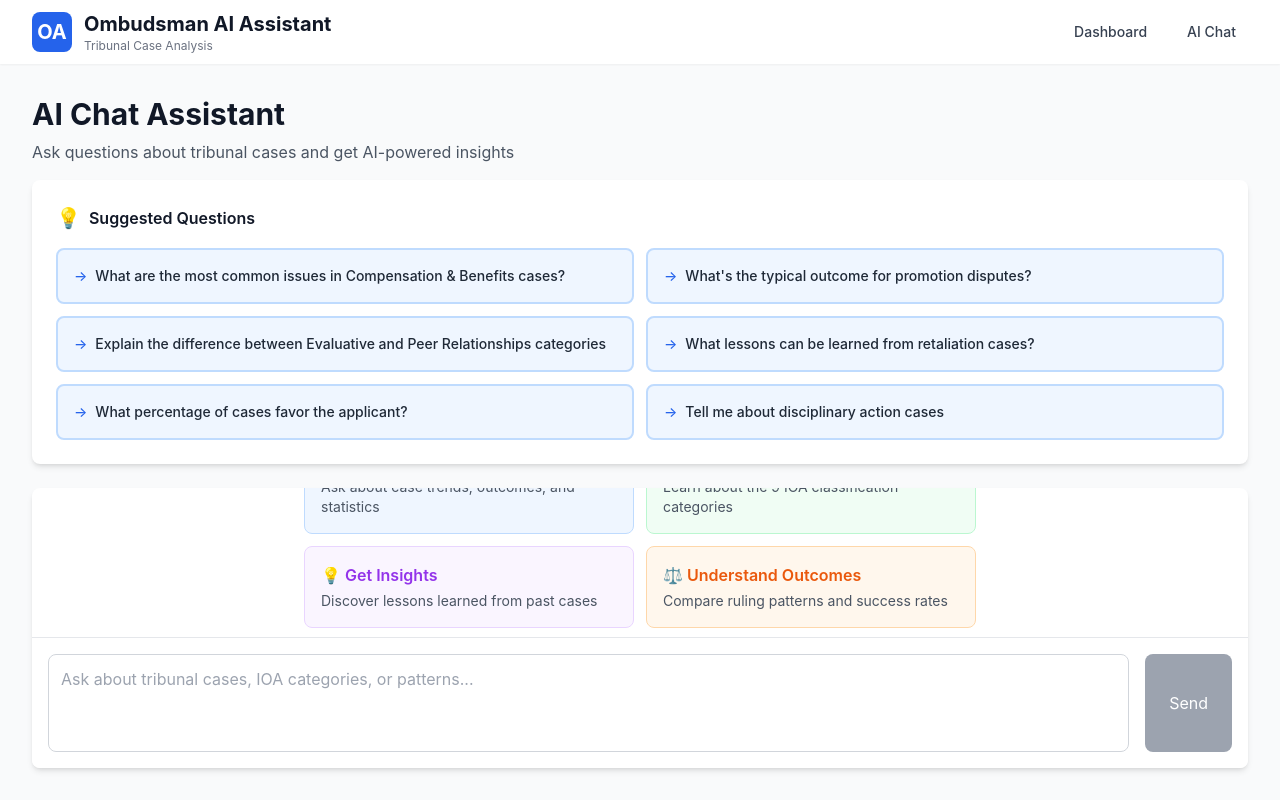
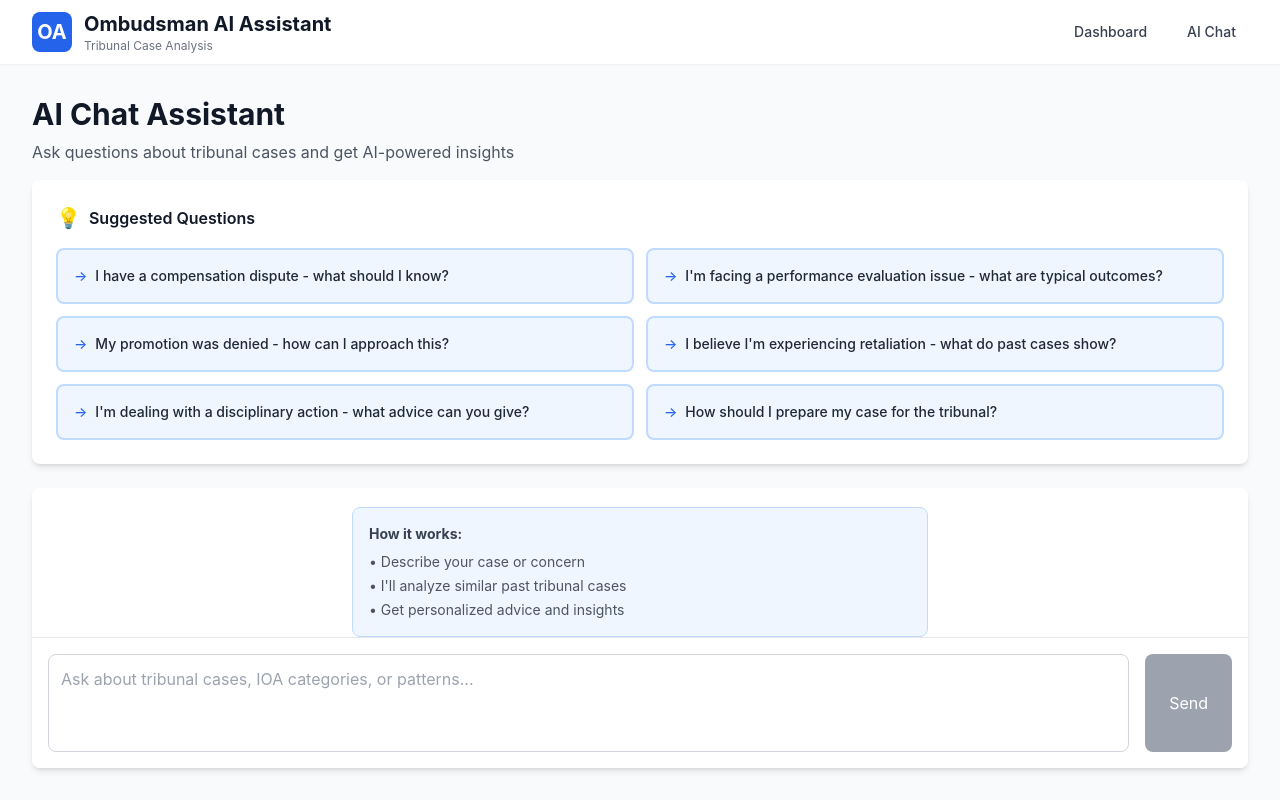
Before and after one commit to Faduma2025/Ombudsman-AI-Assistant, a React (Vite) app: page /chat in a window 1280 px wide. Built offline with nearby package versions, Linux system fonts and the light colour scheme.

Commit message:
Simplify chat to focus on user cases and advice seeking

```diff
--- a/src/components/chat/SuggestedQuestions.tsx
+++ b/src/components/chat/SuggestedQuestions.tsx
@@ -5,12 +5,12 @@ interface SuggestedQuestionsProps {
 }
 
 const SUGGESTED_QUESTIONS = [
-  "What are the most common issues in Compensation & Benefits cases?",
-  "What's the typical outcome for promotion disputes?",
-  "Explain the difference between Evaluative and Peer Relationships categories",
-  "What lessons can be learned from retaliation cases?",
-  "What percentage of cases favor the applicant?",
-  "Tell me about disciplinary action cases"
+  "I have a compensation dispute - what should I know?",
+  "I'm facing a performance evaluation issue - what are typical outcomes?",
+  "My promotion was denied - how can I approach this?",
+  "I believe I'm experiencing retaliation - what do past cases show?",
+  "I'm dealing with a disciplinary action - what advice can you give?",
+  "How should I prepare my case for the tribunal?"
 ];
 
 export const SuggestedQuestions: React.FC<SuggestedQuestionsProps> = ({ onSelect }) => {
--- a/src/pages/Chat.tsx
+++ b/src/pages/Chat.tsx
@@ -46,39 +46,26 @@ export const Chat: React.FC = () => {
         <div className="flex-1 overflow-y-auto p-6 hide-scrollbar">
           {messages.length === 0 && (
             <div className="flex items-center justify-center h-full text-center px-4">
-              <div className="max-w-2xl">
-                <div className="w-20 h-20 bg-gradient-to-br from-blue-500 to-blue-600 rounded-2xl flex items-center justify-center mx-auto mb-6 shadow-lg">
-                  <span className="text-4xl">🤖</span>
+              <div className="max-w-xl">
+                <div className="w-16 h-16 bg-blue-600 rounded-full flex items-center justify-center mx-auto mb-4">
+                  <span className="text-3xl">💬</span>
                 </div>
-                <h3 className="text-2xl font-bold text-gray-900 dark:text-white mb-3">
-                  Hi! I'm Your AI Ombudsman Assistant
+                <h3 className="text-xl font-semibold text-gray-900 dark:text-white mb-3">
+                  Get Advice Based on Past Cases
                 </h3>
-                <p className="text-gray-600 dark:text-gray-400 mb-6 text-lg">
-                  I can help you explore tribunal cases, understand patterns, and provide insights based on 199 documented decisions.
+                <p className="text-gray-600 dark:text-gray-400 mb-6">
+                  Share your case or situation, and I'll provide advice based on insights from 199 tribunal cases.
                 </p>
-
-                <div className="grid grid-cols-1 md:grid-cols-2 gap-3 text-left mb-6">
-                  <div className="bg-blue-50 dark:bg-blue-900/20 p-4 rounded-lg border border-blue-200 dark:border-blue-800">
-                    <div className="text-blue-600 dark:text-blue-400 font-semibold mb-1">📊 Analyze Patterns</div>
-                    <p className="text-sm text-gray-600 dark:text-gray-400">Ask about case trends, outcomes, and statistics</p>
-                  </div>
-                  <div className="bg-green-50 dark:bg-green-900/20 p-4 rounded-lg border border-green-200 dark:border-green-800">
-                    <div className="text-green-600 dark:text-green-400 font-semibold mb-1">🏛️ Explore Categories</div>
-                    <p className="text-sm text-gray-600 dark:text-gray-400">Learn about the 9 IOA classification categories</p>
-                  </div>
-                  <div className="bg-purple-50 dark:bg-purple-900/20 p-4 rounded-lg border border-purple-200 dark:border-purple-800">
-                    <div className="text-purple-600 dark:text-purple-400 font-semibold mb-1">💡 Get Insights</div>
-                    <p className="text-sm text-gray-600 dark:text-gray-400">Discover lessons learned from past cases</p>
-                  </div>
-                  <div className="bg-orange-50 dark:bg-orange-900/20 p-4 rounded-lg border border-orange-200 dark:border-orange-800">
-                    <div className="text-orange-600 dark:text-orange-400 font-semibold mb-1">⚖️ Understand Outcomes</div>
-                    <p className="text-sm text-gray-600 dark:text-gray-400">Compare ruling patterns and success rates</p>
-                  </div>
+                <div className="bg-blue-50 dark:bg-blue-900/20 border border-blue-200 dark:border-blue-700 rounded-lg p-4 text-left">
+                  <p className="text-sm text-gray-700 dark:text-gray-300 mb-2">
+                    <strong>How it works:</strong>
+                  </p>
+                  <ul className="text-sm text-gray-600 dark:text-gray-400 space-y-1">
+                    <li>• Describe your case or concern</li>
+                    <li>• I'll analyze similar past tribunal cases</li>
+                    <li>• Get personalized advice and insights</li>
+                  </ul>
                 </div>
-
-                <p className="text-sm text-gray-500 dark:text-gray-500 italic">
-                  💡 Tip: Start by selecting a suggested question below or type your own question!
-                </p>
               </div>
             </div>
           )}
```
